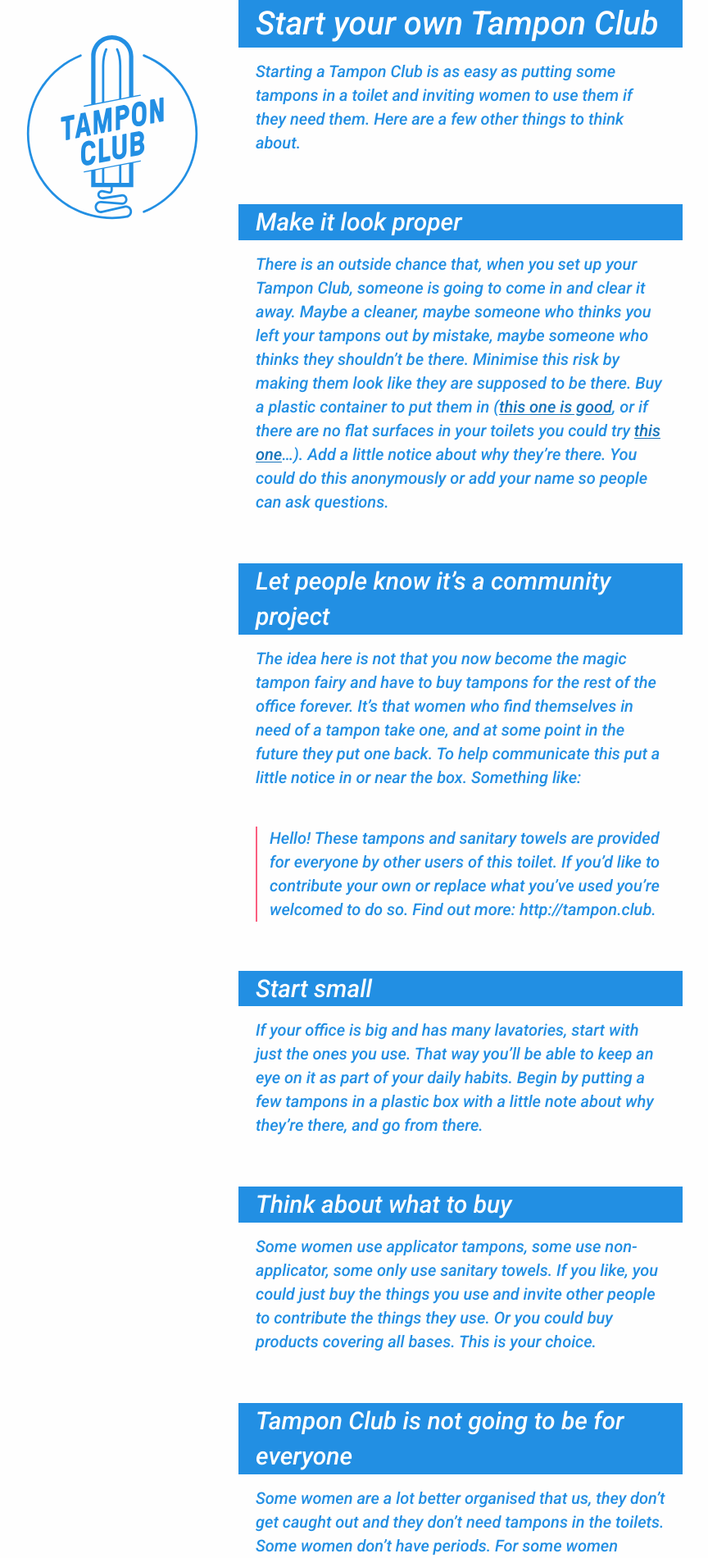
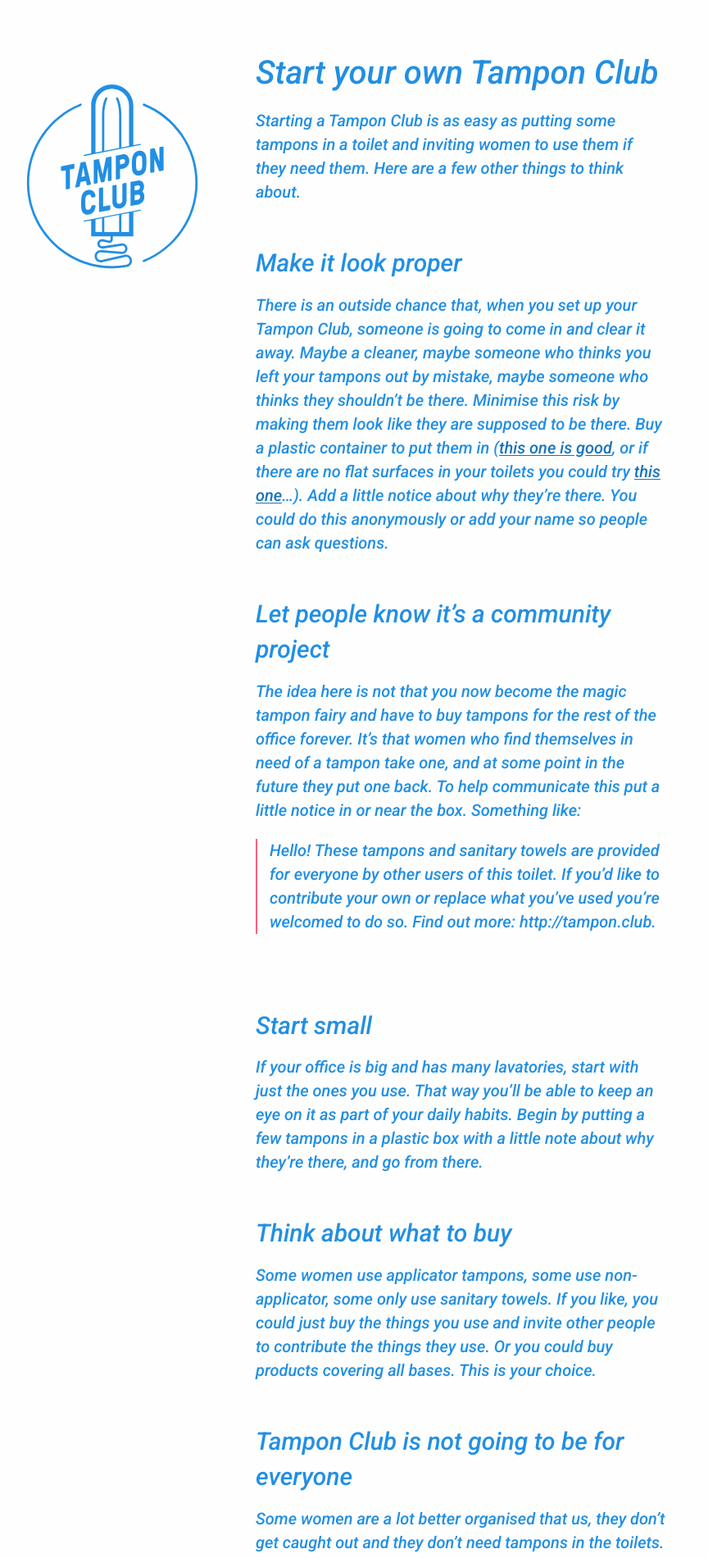
Before and after one commit to alicebartlett/tamponclub, a Jekyll site: the page built from setting-up.md, in a window 1280 px wide. Shown: the top 1900 px of the page at 82% size, without its empty margins (203-1067 px from the left). Built offline with Jekyll 4.4.1, drawn with Linux system fonts in a browser that asks for light colours.

Commit message:
Make page layout a bit more like home layout

```diff
--- a/_sass/_layout.scss
+++ b/_sass/_layout.scss
@@ -4,7 +4,7 @@
   padding: 0 1em;
 }
 
-.home {
+.home, .page {
   margin-top: $gutter;
   padding-bottom: $gutter*2;
 
@@ -15,15 +15,17 @@
   p {
     margin-bottom: 20px;
   }
+}
 
-  h2 {
-    padding-top: $gutter;
+h2 {
+  padding-top: $gutter;
+}
 
-    @include media(desktop){
-      transform: rotate(-10deg) translate(-50px, -30px);
-      max-width: 50%;
-      text-align: center;
-    }
+.home h2{
+  @include media(desktop){
+    transform: rotate(-10deg) translate(-50px, -30px);
+    max-width: 53%;
+    text-align: center;
   }
 }
 
@@ -54,28 +56,6 @@
   background-color: $background-colour;
   margin-bottom: $gutter;
 }
-
-#logo {
-  display: block;
-  margin: auto;
-}
-
-.page h1,
-.page h2 {
-  background-color: $brand-colour;
-  color: $background-colour;
-  margin: $gutter -21px $gutter-half;
-  padding: 0 21px;
-}
-
-.page h1 {
-  margin-top: 0;
-}
-
-p {
-  padding-bottom: $gutter;
-}
-
 
 
 .visually-hidden {
```
